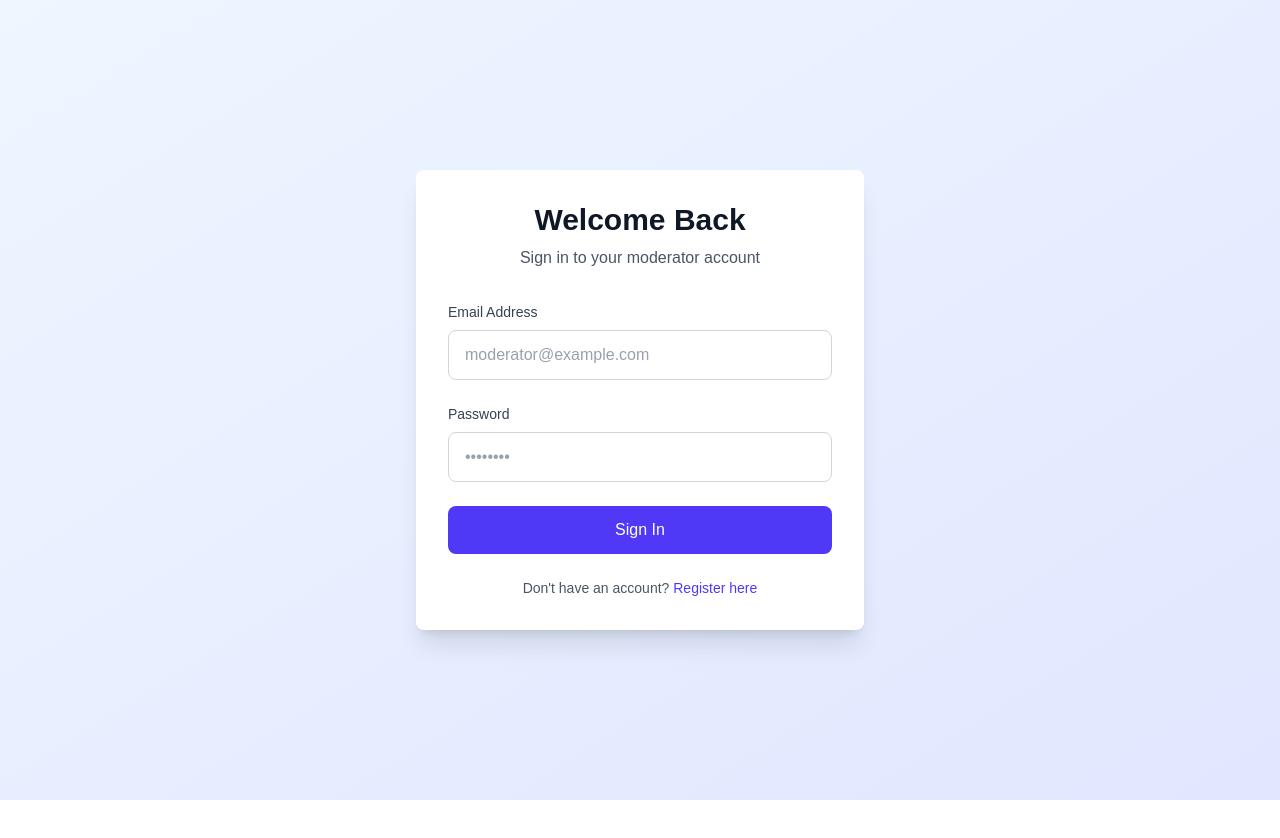
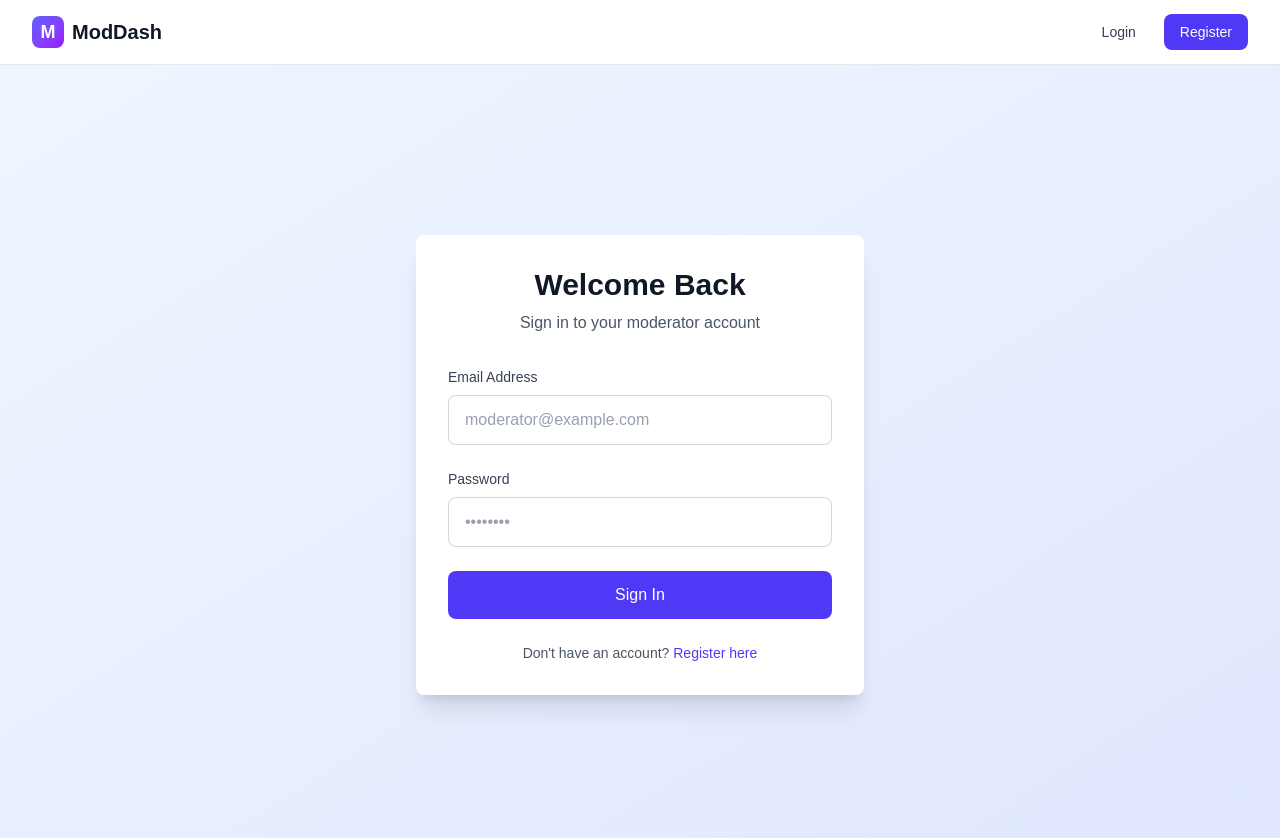
Before and after one commit to Bayzeedsakib/next-app-angel, a Next.js app: page /login in a window 1280 px wide. Shown: the top 838 px of the page. Before the commit the page ends 800 px from the top, so only its background shows below. Built offline with nearby package versions, Linux system fonts and the light colour scheme; no server answers.

Commit message:
Add Header component to layout and login/register pages for consistent navigation

```diff
--- a/app/layout.tsx
+++ b/app/layout.tsx
@@ -3,6 +3,7 @@ import { Geist, Geist_Mono } from "next/font/google";
 import "./globals.css";
 import { AuthProvider } from "./contexts/AuthContext";
 import { Toaster } from "sonner";
+import Header from "@/components/layout/Header";
 
 const geistSans = Geist({
   variable: "--font-geist-sans",
--- a/app/login/page.tsx
+++ b/app/login/page.tsx
@@ -1,11 +1,12 @@
-'use client';
+"use client";
 
-import { useState } from 'react';
-import { useAuth } from '@/app/contexts/AuthContext';
-import { useForm } from 'react-hook-form';
-import { zodResolver } from '@hookform/resolvers/zod';
-import { loginSchema, LoginFormData } from '@/lib/validations/auth';
-import Link from 'next/link';
+import { useState } from "react";
+import { useAuth } from "@/app/contexts/AuthContext";
+import { useForm } from "react-hook-form";
+import { zodResolver } from "@hookform/resolvers/zod";
+import { loginSchema, LoginFormData } from "@/lib/validations/auth";
+import Link from "next/link";
+import Header from "@/components/layout/Header";
 
 export default function LoginPage() {
   const { login } = useAuth();
@@ -31,43 +32,57 @@ export default function LoginPage() {
   };
 
   return (
+    <div className="min-h-screen flex flex-col">
+      <Header />
       <div className="min-h-screen flex items-center justify-center bg-gradient-to-br from-blue-50 to-indigo-100 px-4">
         <div className="max-w-md w-full bg-white rounded-lg shadow-xl p-8">
           <div className="text-center mb-8">
             <h1 className="text-3xl font-bold text-gray-900">Welcome Back</h1>
-          <p className="text-gray-600 mt-2">Sign in to your moderator account</p>
+            <p className="text-gray-600 mt-2">
+              Sign in to your moderator account
+            </p>
           </div>
 
           <form onSubmit={handleSubmit(onSubmit)} className="space-y-6">
             <div>
-            <label htmlFor="email" className="block text-sm font-medium text-gray-700 mb-2">
+              <label
+                htmlFor="email"
+                className="block text-sm font-medium text-gray-700 mb-2"
+              >
                 Email Address
               </label>
               <input
-              {...register('email')}
+                {...register("email")}
                 type="email"
                 id="email"
                 className="w-full px-4 py-3 border border-gray-300 rounded-lg text-gray-900 bg-white placeholder:text-gray-400 focus:ring-2 focus:ring-indigo-500 focus:border-transparent transition"
                 placeholder="moderator@example.com"
               />
               {errors.email && (
-              <p className="mt-1 text-sm text-red-600">{errors.email.message}</p>
+                <p className="mt-1 text-sm text-red-600">
+                  {errors.email.message}
+                </p>
               )}
             </div>
 
             <div>
-            <label htmlFor="password" className="block text-sm font-medium text-gray-700 mb-2">
+              <label
+                htmlFor="password"
+                className="block text-sm font-medium text-gray-700 mb-2"
+              >
                 Password
               </label>
               <input
-              {...register('password')}
+                {...register("password")}
                 type="password"
                 id="password"
                 className="w-full px-4 py-3 border border-gray-300 rounded-lg text-gray-900 bg-white placeholder:text-gray-400 focus:ring-2 focus:ring-indigo-500 focus:border-transparent transition"
                 placeholder="••••••••"
               />
               {errors.password && (
-              <p className="mt-1 text-sm text-red-600">{errors.password.message}</p>
+                <p className="mt-1 text-sm text-red-600">
+                  {errors.password.message}
+                </p>
               )}
             </div>
 
@@ -76,19 +91,23 @@ export default function LoginPage() {
               disabled={isLoading}
               className="w-full bg-indigo-600 text-white py-3 px-4 rounded-lg font-medium hover:bg-indigo-700 focus:outline-none focus:ring-2 focus:ring-offset-2 focus:ring-indigo-500 disabled:opacity-50 disabled:cursor-not-allowed transition"
             >
-            {isLoading ? 'Signing in...' : 'Sign In'}
+              {isLoading ? "Signing in..." : "Sign In"}
             </button>
           </form>
 
           <div className="mt-6 text-center">
             <p className="text-sm text-gray-600">
-            Don't have an account?{' '}
-            <Link href="/register" className="font-medium text-indigo-600 hover:text-indigo-500">
+              Don't have an account?{" "}
+              <Link
+                href="/register"
+                className="font-medium text-indigo-600 hover:text-indigo-500"
+              >
                 Register here
               </Link>
             </p>
           </div>
         </div>
       </div>
+    </div>
   );
 }
--- a/app/register/page.tsx
+++ b/app/register/page.tsx
@@ -6,6 +6,7 @@ import { useForm } from "react-hook-form";
 import { zodResolver } from "@hookform/resolvers/zod";
 import { registerSchema, RegisterFormData } from "@/lib/validations/auth";
 import Link from "next/link";
+import Header from "@/components/layout/Header";
 
 export default function RegisterPage() {
   const { register: registerUser } = useAuth();
@@ -31,6 +32,8 @@ export default function RegisterPage() {
   };
 
   return (
+    <div className="min-h-screen flex flex-col">
+      <Header />
       <div className="min-h-screen flex items-center justify-center bg-gradient-to-br from-purple-50 to-pink-100 px-4">
         <div className="max-w-md w-full bg-white rounded-lg shadow-xl p-8">
           <div className="text-center mb-8">
@@ -135,5 +138,6 @@ export default function RegisterPage() {
           </div>
         </div>
       </div>
+    </div>
   );
 }
```
Lines whose indentation alone changed are shown as unchanged.
